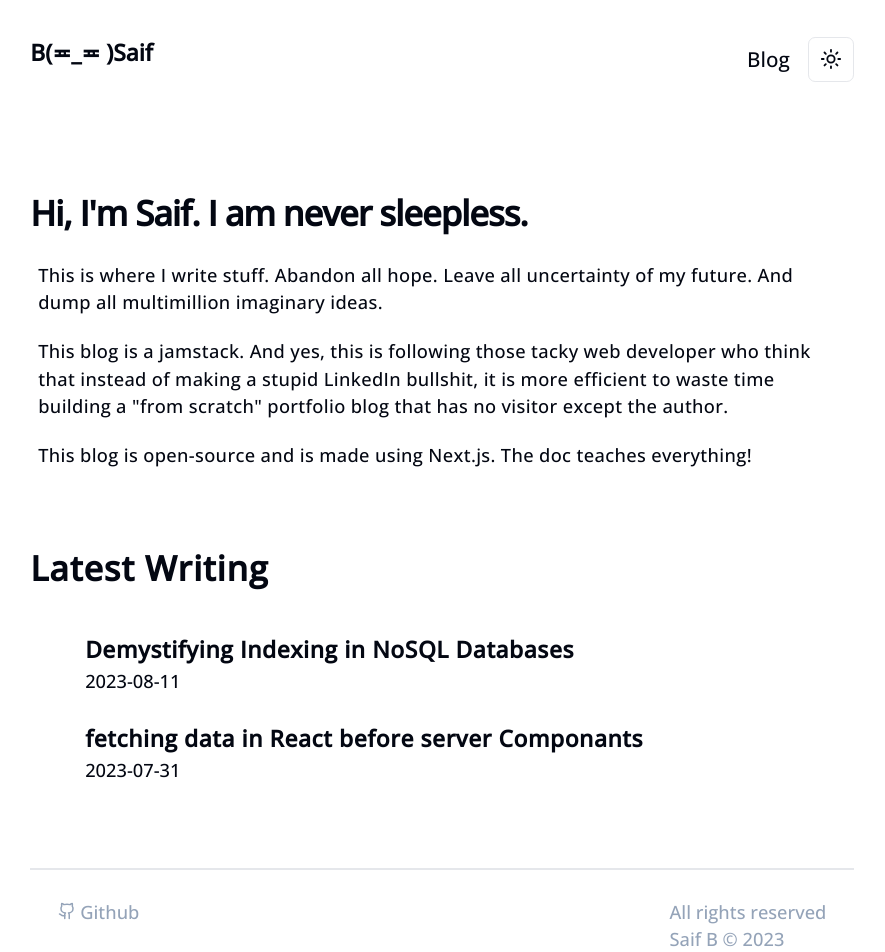
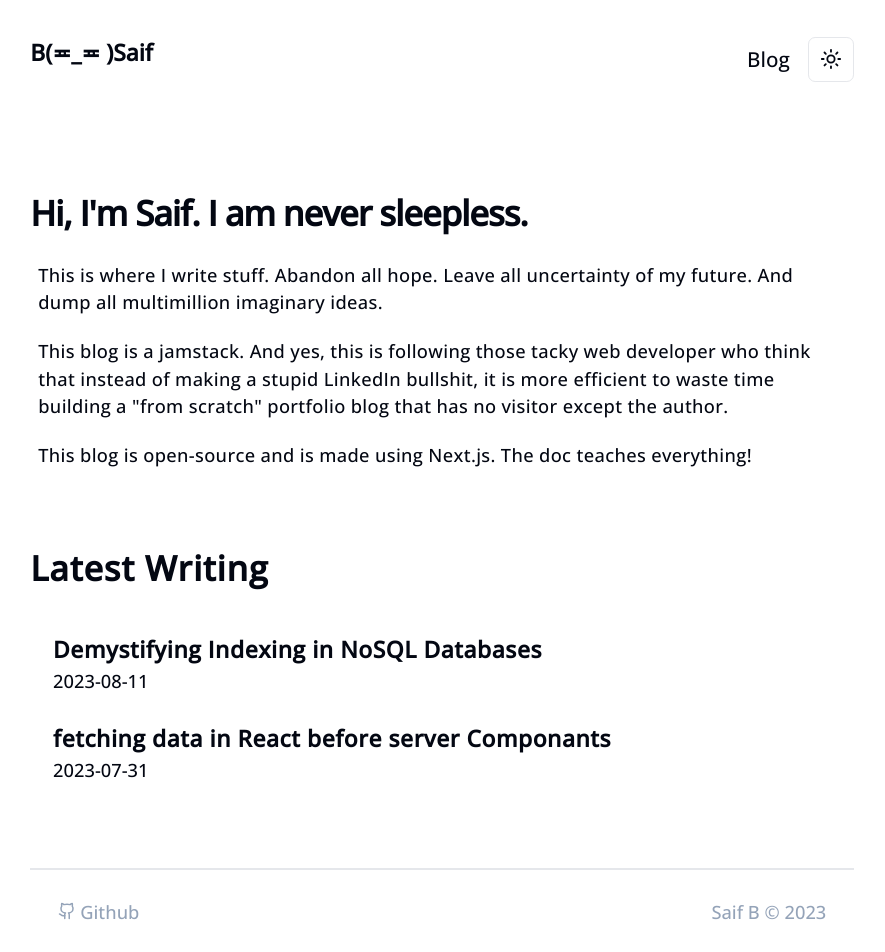
Before and after one commit to saif799/personalBlog, a Next.js app: page / in a window 1280 px wide. Shown: the top 952 px of the page, without its empty margins (198-1083 px from the left). Built offline with nearby package versions, Linux system fonts and the light colour scheme.

Commit message:
layout fixes

```diff
--- a/components/Blog.tsx
+++ b/components/Blog.tsx
@@ -9,7 +9,7 @@ function Blog({ href, title, date }: BlogProps) {
   return (
     <Link href={href} className="py-3 hover:bg-secondary rounded-md ">
       <div className="flex   w-full  rounded-md   ">
-        <div className=" px-4 flex items-center ">
+        <div className=" px-3 flex items-center ">
           <div>
             <div className="text-xl -tracking-tight font-bold"> {title}</div>
             <h3>{date}</h3>
--- a/components/BlogsContainer.tsx
+++ b/components/BlogsContainer.tsx
@@ -4,7 +4,7 @@ import Blog from "./Blog";
 async function BlogsContainer() {
   const allBlogs = getSortedPostsData();
   return (
-    <main className=" px-8 py-1 flex flex-col">
+    <main className=" px-2 py-1 flex flex-col">
       {allBlogs.map((post) => (
         <Blog
           href={post.id}
--- a/components/Footer.tsx
+++ b/components/Footer.tsx
@@ -17,7 +17,7 @@ function Footer() {
           </div>
         </Link>{" "}
         <div>
-          <div>All rights reserved </div>
+          {/* <div>All rights reserved </div> */}
           <div>Saif B &copy; 2023</div>
         </div>
       </div>{" "}
```
